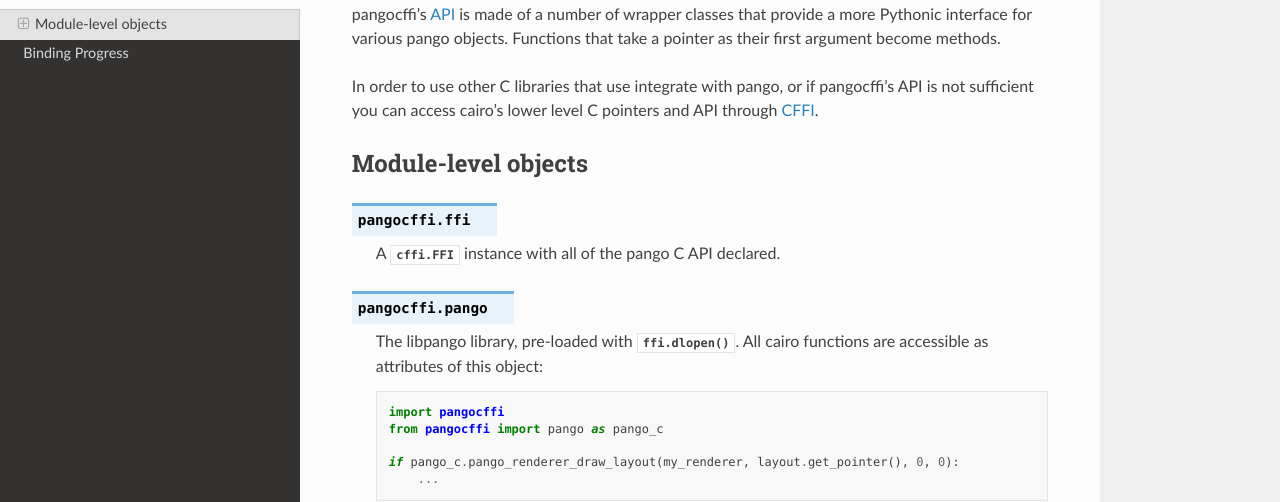
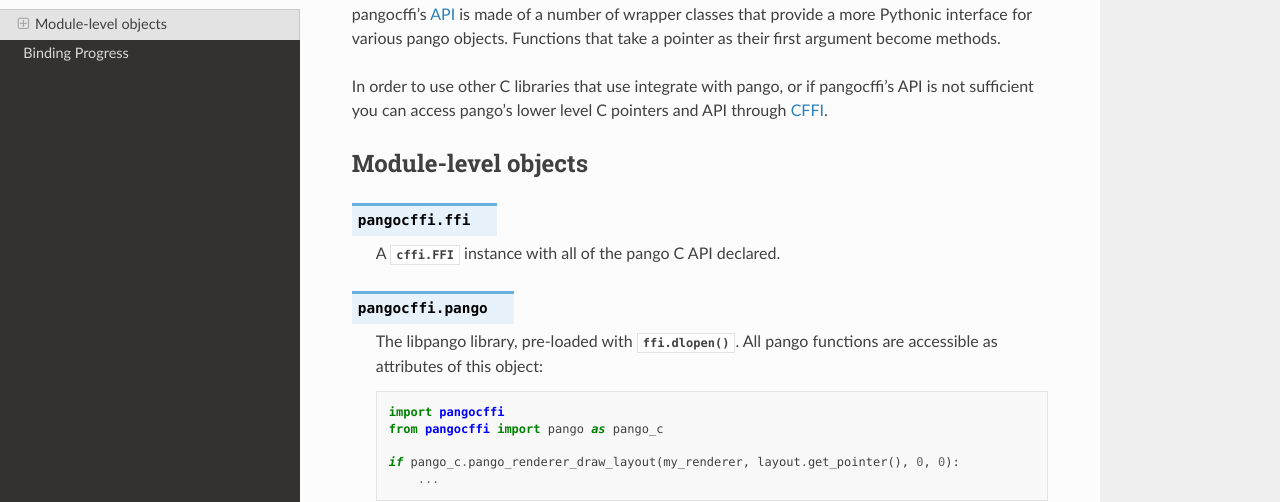
Before and after one commit to leifgehrmann/pangocffi, a Sphinx documentation site: the page built from docs/cffi-api.rst, in a window 1280 px wide. Shown: the part 157-659 px from the top of the page. Built offline with Sphinx 7.4.7 and the Read the Docs theme 2.0.0, drawn with Linux system fonts in a browser that asks for light colours.

Commit message:
Fixed Library name

```diff
--- a/docs/cffi-api.rst
+++ b/docs/cffi-api.rst
@@ -9,7 +9,7 @@ Functions that take a pointer as their first argument become methods.
 
 In order to use other C libraries that use integrate with pango,
 or if pangocffi’s API is not sufficient
-you can access cairo’s lower level C pointers and API through CFFI_.
+you can access pango’s lower level C pointers and API through CFFI_.
 
 .. _CFFI: https://cffi.readthedocs.org/
 
@@ -23,7 +23,7 @@ Module-level objects
 .. data:: pango
 
     The libpango library, pre-loaded with :meth:`ffi.dlopen`.
-    All cairo functions are accessible as attributes of this object::
+    All pango functions are accessible as attributes of this object::
 
         import pangocffi
         from pangocffi import pango as pango_c
```
